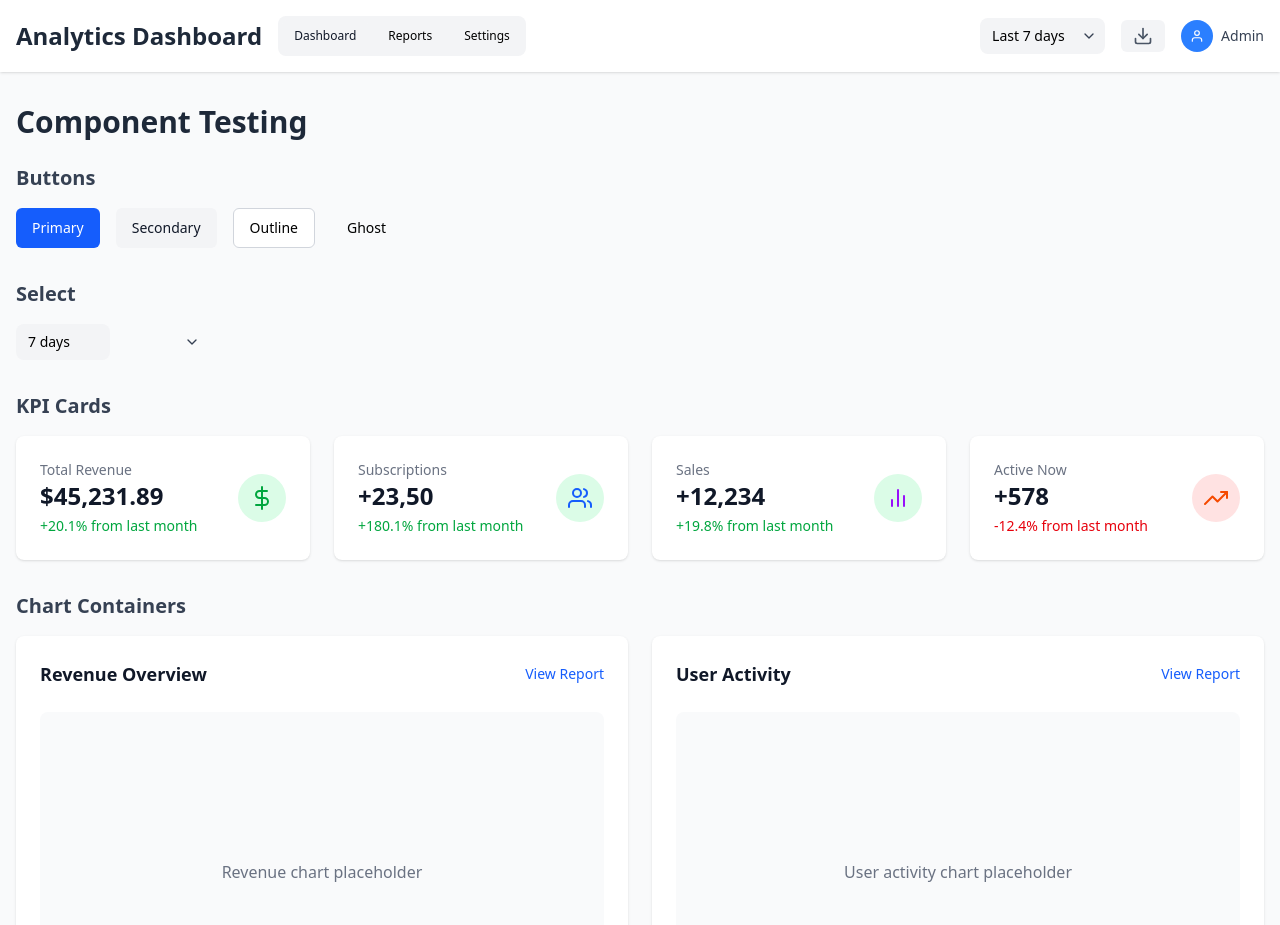
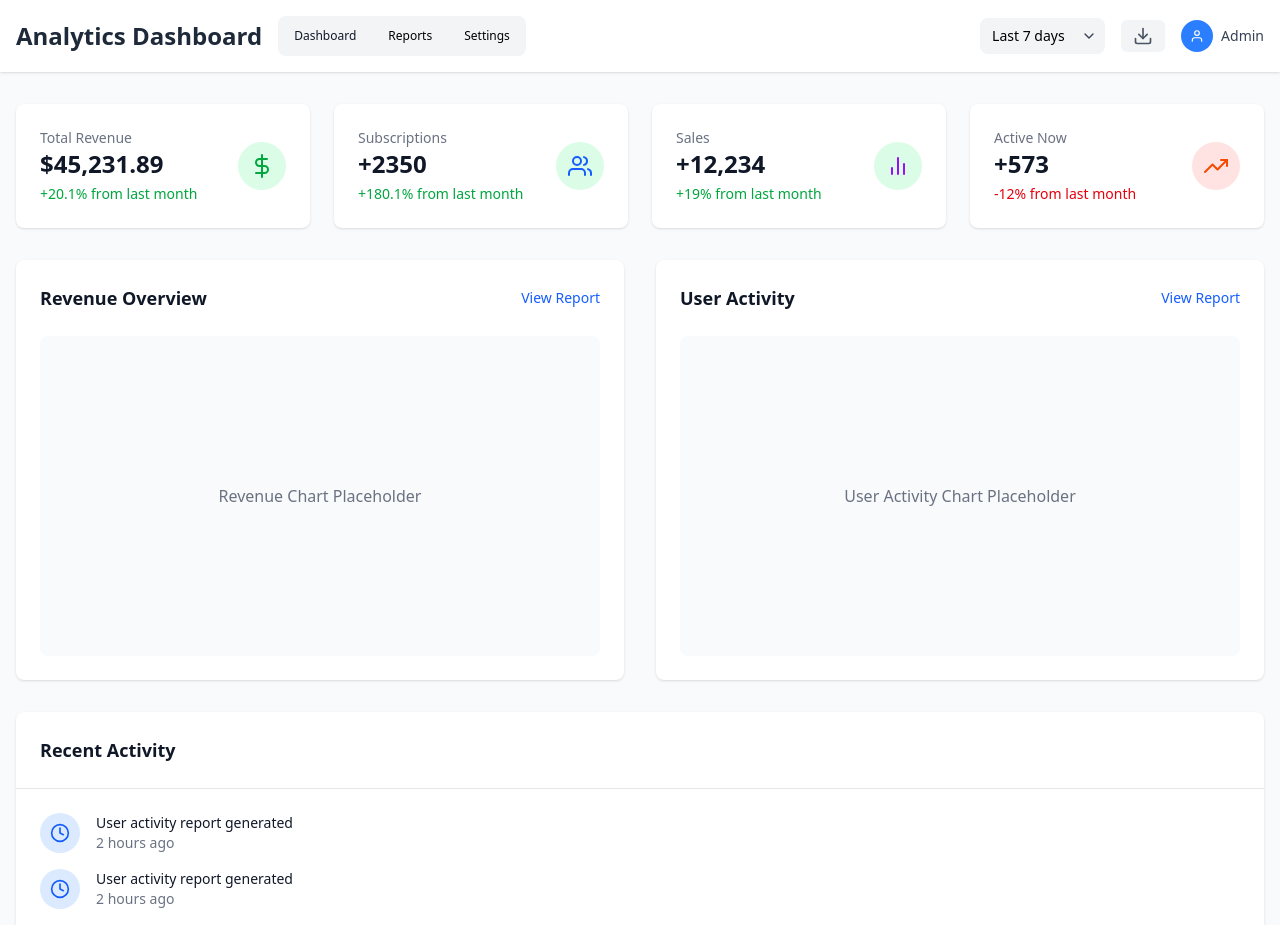
Before and after one commit to asifjirayat/analytics-dashboard, a React (Vite) app: page / in a window 1280 px wide. Shown: the top 925 px of the page. Built offline with nearby package versions, Linux system fonts and the light colour scheme.

Commit message:
Updated App to display components with mock data

```diff
--- a/src/App.jsx
+++ b/src/App.jsx
@@ -1,99 +1,12 @@
 import { Header } from "./components/layout/Header.jsx";
-import { KpiCard } from "./components/dashboard/KpiCard.jsx";
-import { ChartContainer } from "./components/dashboard/ChartContainer.jsx";
-import { Button } from "./components/ui/Button.jsx";
-import { Select } from "./components/ui/Select.jsx";
+import { DashboardPage } from "./pages/DashboardPage.jsx";
 
 const App = () => {
   return (
     <div className="min-h-screen bg-gray-50">
       <Header />
       <main className="container mx-auto px-4 py-8">
-        <h1 className="text-3xl font-bold text-gray-800 mb-6">
-          Component Testing
-        </h1>
-
-        {/* Test Buttons */}
-        <div className="mb-8">
-          <h2 className="text-xl font-semibold text-gray-700 mb-4">Buttons</h2>
-          <div className="flex gap-4">
-            <Button variant="primary">Primary</Button>
-            <Button variant="secondary">Secondary</Button>
-            <Button variant="outline">Outline</Button>
-            <Button variant="ghost">Ghost</Button>
-          </div>
-        </div>
-
-        {/* Test Select */}
-        <div className="mb-8">
-          <h2 className="text-xl font-semibold text-gray-700 mb-4">Select</h2>
-          <div className="w-48">
-            <Select>
-              <option>7 days</option>
-              <option>30 days</option>
-              <option>90 days</option>
-            </Select>
-          </div>
-        </div>
-
-        {/* KPI Cards */}
-        <div className="mb-8">
-          <h2 className="text-xl font-semibold text-gray-700 mb-4">
-            KPI Cards
-          </h2>
-          <div className="grid grid-cols-1 md:grid-cols-2 lg:grid-cols-4 gap-6">
-            <KpiCard
-              title="Total Revenue"
-              value="$45,231.89"
-              change="+20.1% from last month"
-              type="revenue"
-              changeType="positive"
-            />
-            <KpiCard
-              title="Subscriptions"
-              value="+23,50"
-              change="+180.1% from last month"
-              type="users"
-              changeType="positive"
-            />
-            <KpiCard
-              title="Sales"
-              value="+12,234"
-              change="+19.8% from last month"
-              type="sales"
-              changeType="positive"
-            />
-            <KpiCard
-              title="Active Now"
-              value="+578"
-              change="-12.4% from last month"
-              type="activity"
-              changeType="negative"
-            />
-          </div>
-        </div>
-
-        {/* Chart Container */}
-        <div className="mb-8">
-          <h2 className="text-xl font-semibold text-gray-700 mb-4">
-            Chart Containers
-          </h2>
-          <div className="grid grid-cols-1 lg:grid-cols-2 gap-6">
-            <ChartContainer
-              title="Revenue Overview"
-              onReportClick={() => console.log("View revenue report")}
-            >
-              <p className="text-gray-500">Revenue chart placeholder</p>
-            </ChartContainer>
-
-            <ChartContainer
-              title="User Activity"
-              onReportClick={() => console.log("View user report")}
-            >
-              <p className="text-gray-500">User activity chart placeholder</p>
-            </ChartContainer>
-          </div>
-        </div>
+        <DashboardPage />
       </main>
     </div>
   );
```
